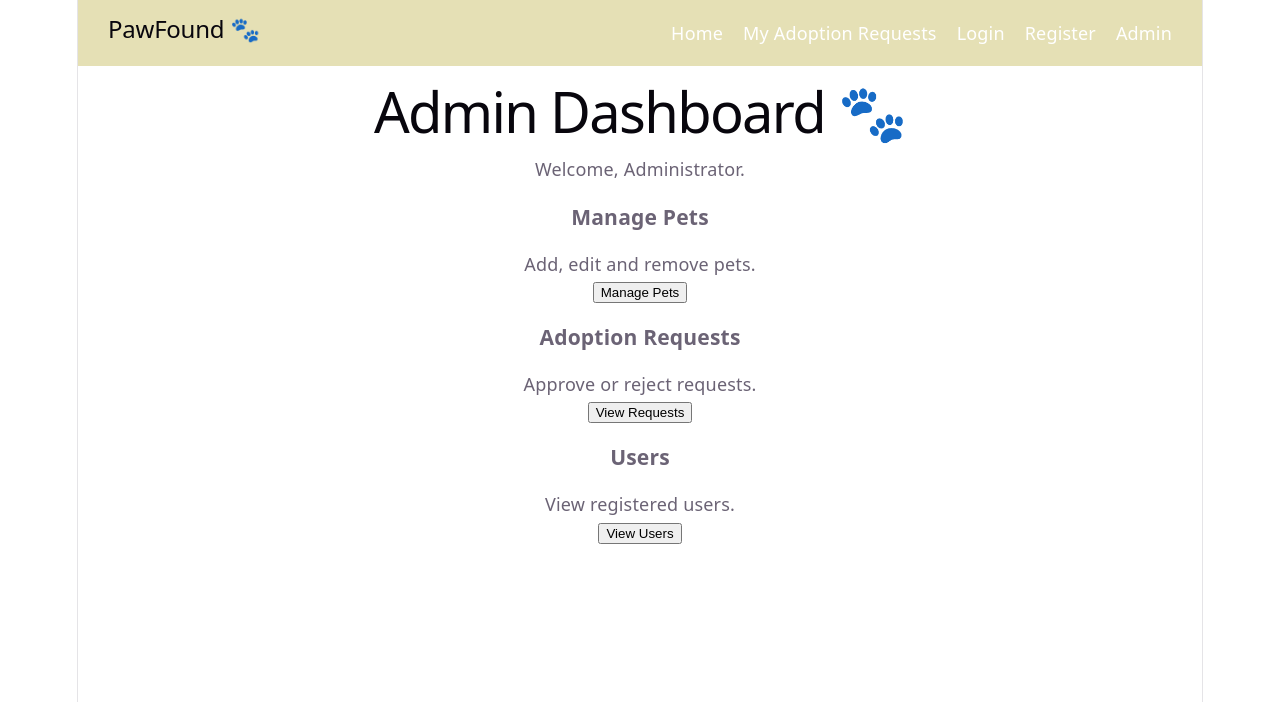
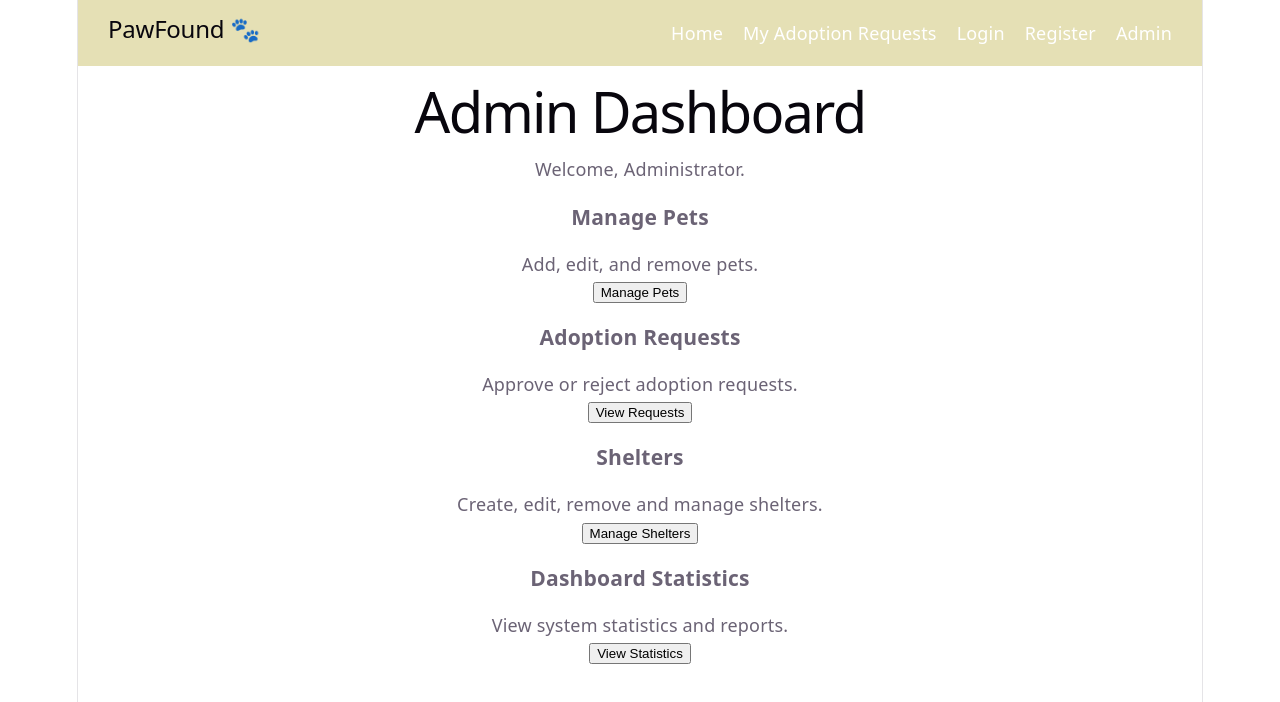
Before and after one commit to wisejoel77-creator/pet-adoption-front-end, a React (Vite) app: page /admin in a window 1280 px wide. Shown: the top 702 px of the page. Built offline with nearby package versions, Linux system fonts and the light colour scheme.

Commit message:
Create ManageShelters.jsx and AdminRequests.jsx files

```diff
--- a/src/pages/AdminDashboard.jsx
+++ b/src/pages/AdminDashboard.jsx
@@ -3,30 +3,34 @@ import { Link } from "react-router-dom";
 function AdminDashboard() {
   return (
     <div className="admin-dashboard">
-      <h1>Admin Dashboard 🐾</h1>
+      <h1> Admin Dashboard</h1>
       <p>Welcome, Administrator.</p>
 
       <div className="dashboard-links">
 
         <div className="card">
           <h3> Manage Pets</h3>
-          <p>Add, edit and remove pets.</p>
+          <p>Add, edit, and remove pets.</p>
 
           <Link to="/admin/pets"> <button>Manage Pets</button> </Link>
         </div>
 
         <div className="card">
           <h3> Adoption Requests</h3>
-          <p>Approve or reject requests.</p>
-
-          <Link to="/admin/requests"> <button>View Requests</button></Link>
+          <p>Approve or reject adoption requests.</p>
+          <Link to="/admin/requests"> <button>View Requests</button> </Link>
         </div>
 
         <div className="card">
-          <h3> Users</h3>
-          <p>View registered users.</p>
+          <h3> Shelters</h3>
+          <p>Create, edit, remove and manage shelters.</p>
+          <Link to="/admin/shelters"> <button>Manage Shelters</button> </Link>
+        </div>
 
-          <Link to="/admin/users"> <button>View Users</button></Link>
+        <div className="card">
+          <h3> Dashboard Statistics</h3>
+          <p>View system statistics and reports.</p>
+          <Link to="/admin/statistics"> <button>View Statistics</button></Link>
         </div>
 
       </div>
```
Also changed, not shown: src/pages/AdminRequests.jsx (added), src/pages/ManageShelters.jsx (added).
